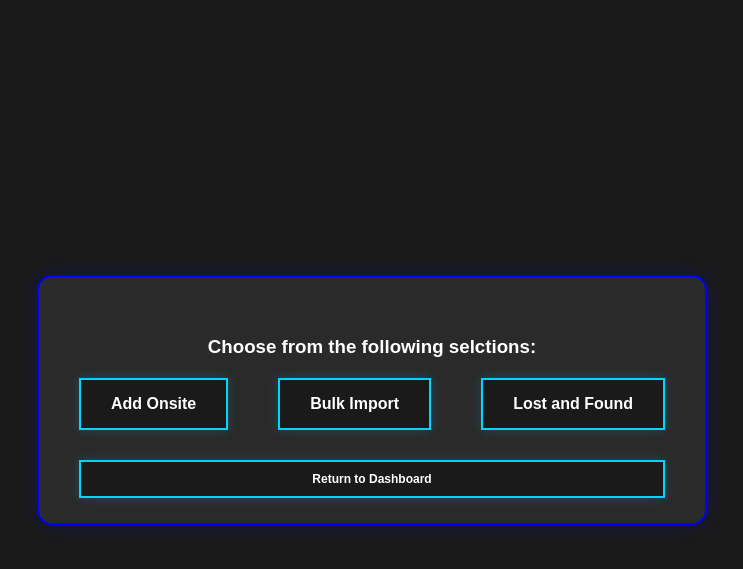
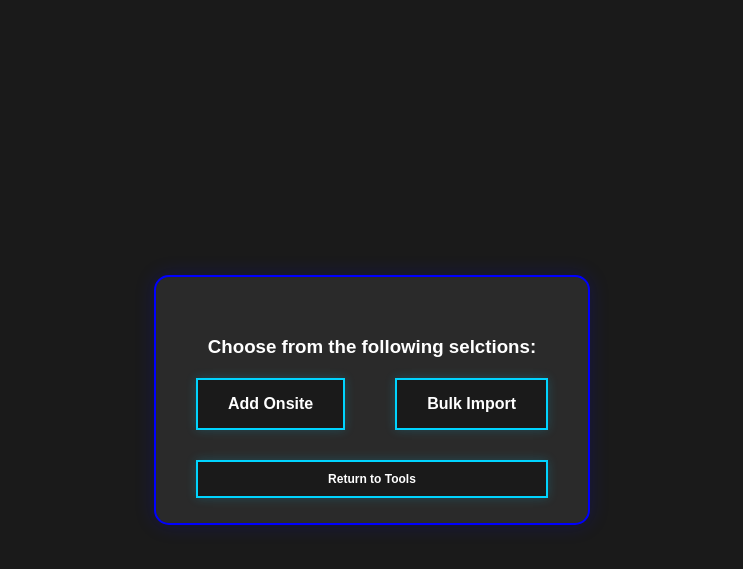
Before and after one commit to Billy-Weeks/Nexus-RFID-Kiosk, a FastAPI app: page /add_users in a window 1280 px wide. Shown: the top 569 px of the page, without its empty margins (268-1011 px from the left). Run offline with FastAPI, Linux system fonts and the light colour scheme.

Commit message:
updated routing to match with new admin tools dashboard

```diff
--- a/app/main.py
+++ b/app/main.py
@@ -463,7 +463,7 @@ def lost_found_post(request: Request, scanned_id: str = Form(...)):
 
     ##  Escape check
     if scanned_id == ESCAPE_PASSWORD or admin.data:
-        return RedirectResponse(url="/add_users", status_code=303)
+        return RedirectResponse(url="/admin_tools", status_code=303)
 
     card = supabase.table('users').select('*').eq('card_id', scanned_id).execute()
 
--- a/templates/add_users.html
+++ b/templates/add_users.html
@@ -18,11 +18,10 @@
 
             <a href="/add_onsite" class="dash-btn">Add Onsite</a>
             <a href="/bulk_import" class="dash-btn">Bulk Import</a>
-            <a href="/lost_found" class="dash-btn">Lost and Found</a>
 
         </div>
 
-        <a href="/dashboard" class="dash-btn" style="display: block; font-size: 12px; padding: 10px 20px; margin-bottom: -15px; margin-top: 30px;">Return to Dashboard</a>
+        <a href="/admin_tools" class="dash-btn" style="display: block; font-size: 12px; padding: 10px 20px; margin-bottom: -15px; margin-top: 30px;">Return to Tools</a>
 
     </div>
 </body>
--- a/templates/bulk_import.html
+++ b/templates/bulk_import.html
@@ -29,7 +29,7 @@
 
         <div class="button-stack" style="justify-content: center">
             <button type="submit" class="dash-btn" form="csv-form">Upload CSV</button>
-            <a href="/dashboard" class="dash-btn">Back to Dashboard</a>
+            <a href="/admin_tools" class="dash-btn">Back to Tools</a>
         </div>
 
 
```
